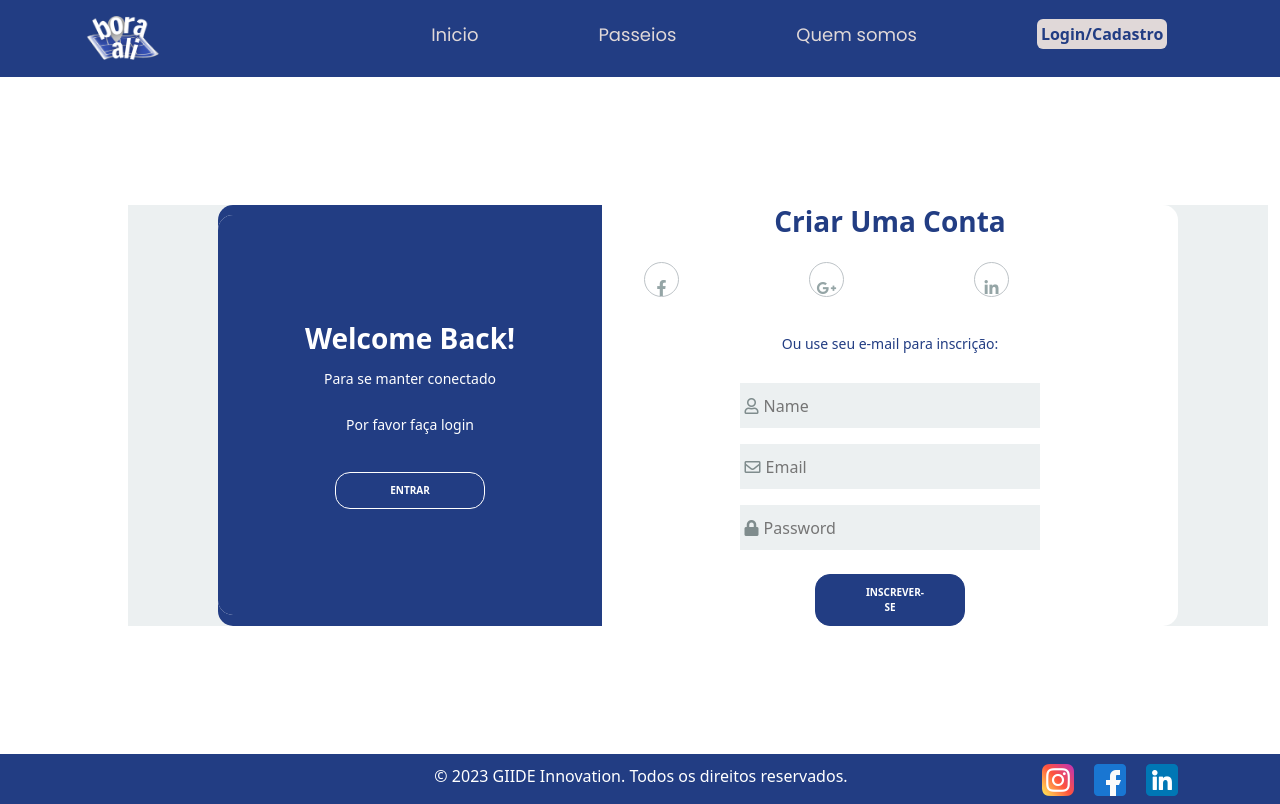
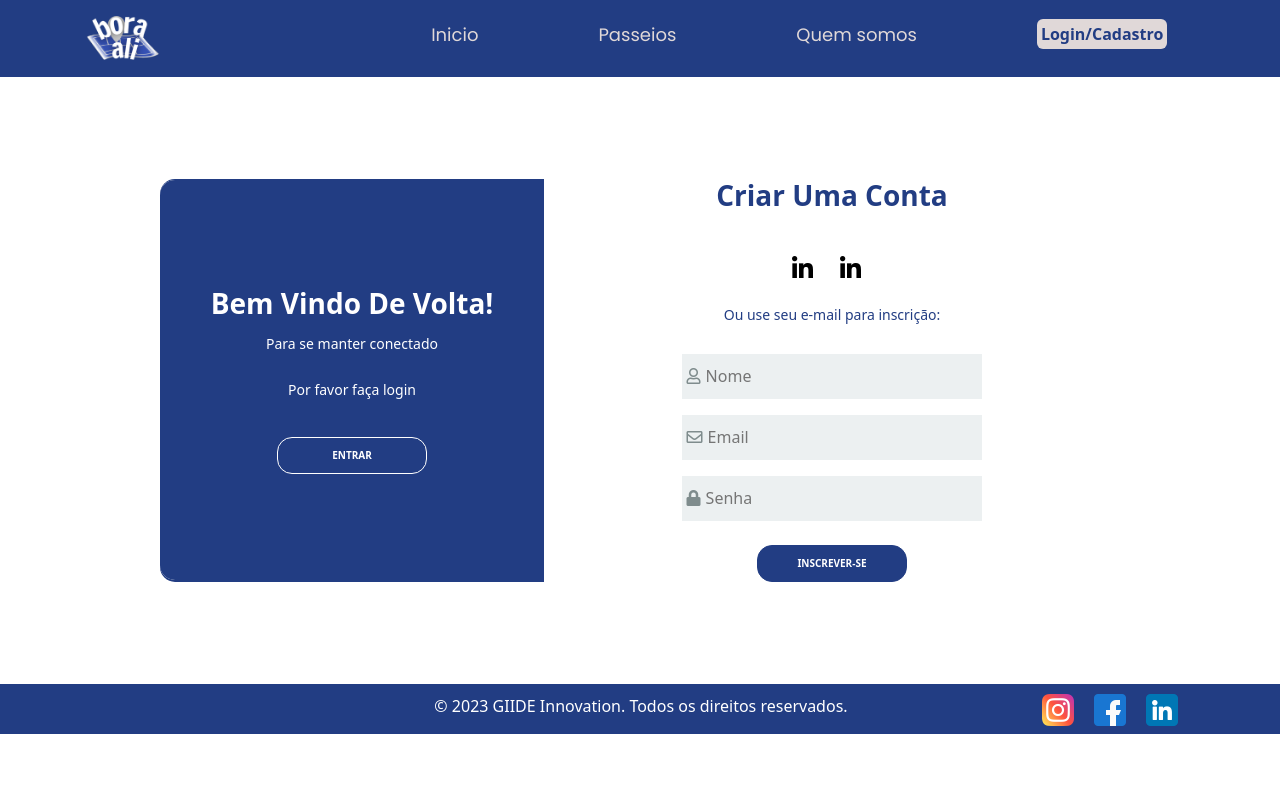
Before and after one commit to 07111992/BoraAli, a React (Create React App) app: page /LoginCadastro in a window 1280 px wide. Built offline with nearby package versions, Linux system fonts and the light colour scheme.

Commit message:
alteraçao do login e exibiçao valor do input

```diff
--- a/src/components/LoginCadastro/LoginCadastro.css
+++ b/src/components/LoginCadastro/LoginCadastro.css
@@ -1,4 +1,5 @@
 @import url("https://fonts.googleapis.com/css?family=Open+Sans:300,400,700&display=swap");
+
 * {
   margin: 0;
   padding: 0;
@@ -7,13 +8,14 @@
 /* body {
   font-family: "Open Sans", sans-serif;
 } */
-.container {
+.containerLogin {
   display: flex;
   justify-content: center;
   align-items: center;
-  height: auto;
-  background-color: #ecf0f1;
-  margin: 10%;
+  height: 80%;
+  /* background-color: #ecf0f1; */
+  margin-top: 8%;
+  margin-bottom: 8%;
 }
 .content {
   background-color: #fff;
@@ -43,6 +45,7 @@
 .title-primary {
   color: #fff;
 }
+
 .title-second {
   color: var(--azul);
 }
@@ -62,7 +65,7 @@
   text-transform: uppercase;
   color: #fff;
   font-size: 10px;
-  padding: 10px 50px;
+  padding: 10px 30px;
   cursor: pointer;
   font-weight: bold;
   width: 150px;
@@ -108,9 +111,10 @@
 }
 .social-media {
   margin: 1rem 0;
+  margin-top: 4%;
+  margin-bottom: 0;
 }
 .link-social-media:not(:first-child) {
-  margin-left: 10px;
 }
 .link-social-media .item-social-media {
   transition: background-color 0.5s;
@@ -122,6 +126,7 @@
 }
 .list-social-media {
   display: flex;
+  gap: 16px;
   list-style-type: none;
 }
 .item-social-media {
@@ -296,21 +301,6 @@ input:-webkit-autofill {
     width: 40%;
   }
 
-  25% {
-    left: 5%;
-    width: 50%;
-  }
-
-  50% {
-    left: 25%;
-    width: 60%;
-  }
-
-  75% {
-    left: 45%;
-    width: 50%;
-  }
-
   to {
     left: 60%;
     width: 40%;
@@ -321,21 +311,6 @@ input:-webkit-autofill {
   from {
     left: 60%;
     width: 40%;
-  }
-
-  25% {
-    left: 45%;
-    width: 50%;
-  }
-
-  50% {
-    left: 25%;
-    width: 60%;
-  }
-
-  75% {
-    left: 5%;
-    width: 50%;
   }
 
   to {
--- a/src/components/LoginCadastro/LoginCadastro.js
+++ b/src/components/LoginCadastro/LoginCadastro.js
@@ -1,6 +1,31 @@
+import React, { useState } from "react";
+import { Link } from "react-router-dom";
 import "../LoginCadastro/LoginCadastro.css";
 
+import Linkedin from "../../img/linkedinBlack.png";
+
 export default function LoginCadastro() {
+  const [email, setEmail] = useState();
+  const [senha, setSenha] = useState();
+  const [nome, setNome] = useState();
+  const [cadastrarEmail, setCadastrarEmail] = useState();
+  const [cadastrarSenha, setCadastrarSenha] = useState();
+
+  function fazerLogin(e) {
+    console.log(email);
+    console.log(senha);
+
+    e.preventDefault();
+  }
+
+  function cadastrarUsuario(e) {
+    console.log(nome);
+    console.log(cadastrarEmail);
+    console.log(cadastrarSenha);
+
+    e.preventDefault();
+  }
+
   function Signin() {
     var body = document.querySelector("body");
     body.className = "sign-in-js";
@@ -13,10 +38,10 @@ export default function LoginCadastro() {
 
   return (
     <>
-      <div className="container">
+      <div className="containerLogin">
         <div className="content first-content">
           <div className="first-column">
-            <h2 className="title title-primary">welcome back!</h2>
+            <h2 className="title title-primary">Bem vindo de volta!</h2>
             <p className="description description-primary">
               Para se manter conectado
             </p>
@@ -31,30 +56,18 @@ export default function LoginCadastro() {
             <h2 className="title title-second">Criar uma conta</h2>
             <div className="social-media">
               <ul className="list-social-media">
-                <a
-                  className="link-social-media"
-                  href="https://icons8.com.br/icon/59780/facebook"
-                >
-                  <li className="item-social-media">
-                    <i className="fab fa-facebook-f"></i>
+                <Link className="link-social-media" href="">
+                  <li className="">
+                    <img src={Linkedin} alt="" />
+                    {/* <i className="fab fa-google-plus-g"></i> */}
                   </li>
-                </a>
-                <a
-                  className="link-social-media"
-                  href="https://icons8.com.br/icon/59780/facebook"
-                >
-                  <li className="item-social-media">
-                    <i className="fab fa-google-plus-g"></i>
+                </Link>
+                <Link className="link-social-media" href="">
+                  <li className="">
+                    <img src={Linkedin} alt="" />
+                    {/* <i className="fab fa-google-plus-g"></i> */}
                   </li>
-                </a>
-                <a
-                  className="link-social-media"
-                  href="https://icons8.com.br/icon/59780/facebook"
-                >
-                  <li className="item-social-media">
-                    <i className="fab fa-linkedin-in"></i>
-                  </li>
-                </a>
+                </Link>
               </ul>
             </div>
             <p className="description description-second">
@@ -63,20 +76,40 @@ export default function LoginCadastro() {
             <form className="form">
               <label className="label-input" for="">
                 <i className="far fa-user icon-modify"></i>
-                <input type="text" placeholder="Name" />
+                <input
+                  type="text"
+                  placeholder="Nome"
+                  onChange={(e) => {
+                    setNome(e.target.value);
+                  }}
+                />
               </label>
 
               <label className="label-input" for="">
                 <i className="far fa-envelope icon-modify"></i>
-                <input type="email" placeholder="Email" />
+                <input
+                  type="email"
+                  placeholder="Email"
+                  onChange={(e) => {
+                    setCadastrarEmail(e.target.value);
+                  }}
+                />
               </label>
 
               <label className="label-input" for="">
                 <i className="fas fa-lock icon-modify"></i>
-                <input type="password" placeholder="Password" />
+                <input
+                  type="password"
+                  placeholder="Senha"
+                  onChange={(e) => {
+                    setCadastrarSenha(e.target.value);
+                  }}
+                />
               </label>
 
-              <button className="btn btn-second">Inscrever-se</button>
+              <button onClick={cadastrarUsuario} className="btn btn-second">
+                Inscrever-se
+              </button>
             </form>
           </div>
         </div>
@@ -97,44 +130,51 @@ export default function LoginCadastro() {
             <h2 className="title title-second">Faça login no desenvolvedor</h2>
             <div className="social-media">
               <ul className="list-social-media">
-                <a
-                  className="link-social-media"
-                  href="https://icons8.com.br/icon/59780/facebook"
-                >
-                  <li className="item-social-media">
-                    <i className="fab fa-facebook-f"></i>
+                <Link className="link-social-media" href="">
+                  <li className="">
+                    <img src={Linkedin} alt="" />
+                    {/* <i className="fab fa-google-plus-g"></i> */}
                   </li>
-                </a>
-                <a className="link-social-media" href="">
-                  <li className="item-social-media">
-                    <i className="fab fa-google-plus-g"></i>
+                </Link>
+                <Link className="link-social-media" href="">
+                  <li className="">
+                    <img src={Linkedin} alt="" />
                   </li>
-                </a>
-                <a className="link-social-media" href="#">
-                  <li className="item-social-media">
-                    <i className="fab fa-linkedin-in"></i>
-                  </li>
-                </a>
+                </Link>
               </ul>
             </div>
             <p className="description description-second">
-              or use your email account:
+              Ou use sua conta de e-mail:
             </p>
             <form className="form">
               <label className="label-input" for="">
                 <i className="far fa-envelope icon-modify"></i>
-                <input type="email" placeholder="Email" />
+                <input
+                  type="email"
+                  placeholder="Email"
+                  onChange={(e) => {
+                    setEmail(e.target.value);
+                  }}
+                />
               </label>
 
               <label className="label-input" for="">
                 <i className="fas fa-lock icon-modify"></i>
-                <input type="password" placeholder="Password" />
+                <input
+                  type="password"
+                  placeholder="Senha"
+                  onChange={(e) => {
+                    setSenha(e.target.value);
+                  }}
+                />
               </label>
 
               <a className="password" href="#">
-                forgot your password?
+                Esqueceu sua senha?
               </a>
-              <button className="btn btn-second">sign in</button>
+              <button onClick={fazerLogin} className="btn btn-second">
+                Entrar
+              </button>
             </form>
           </div>
         </div>
```
